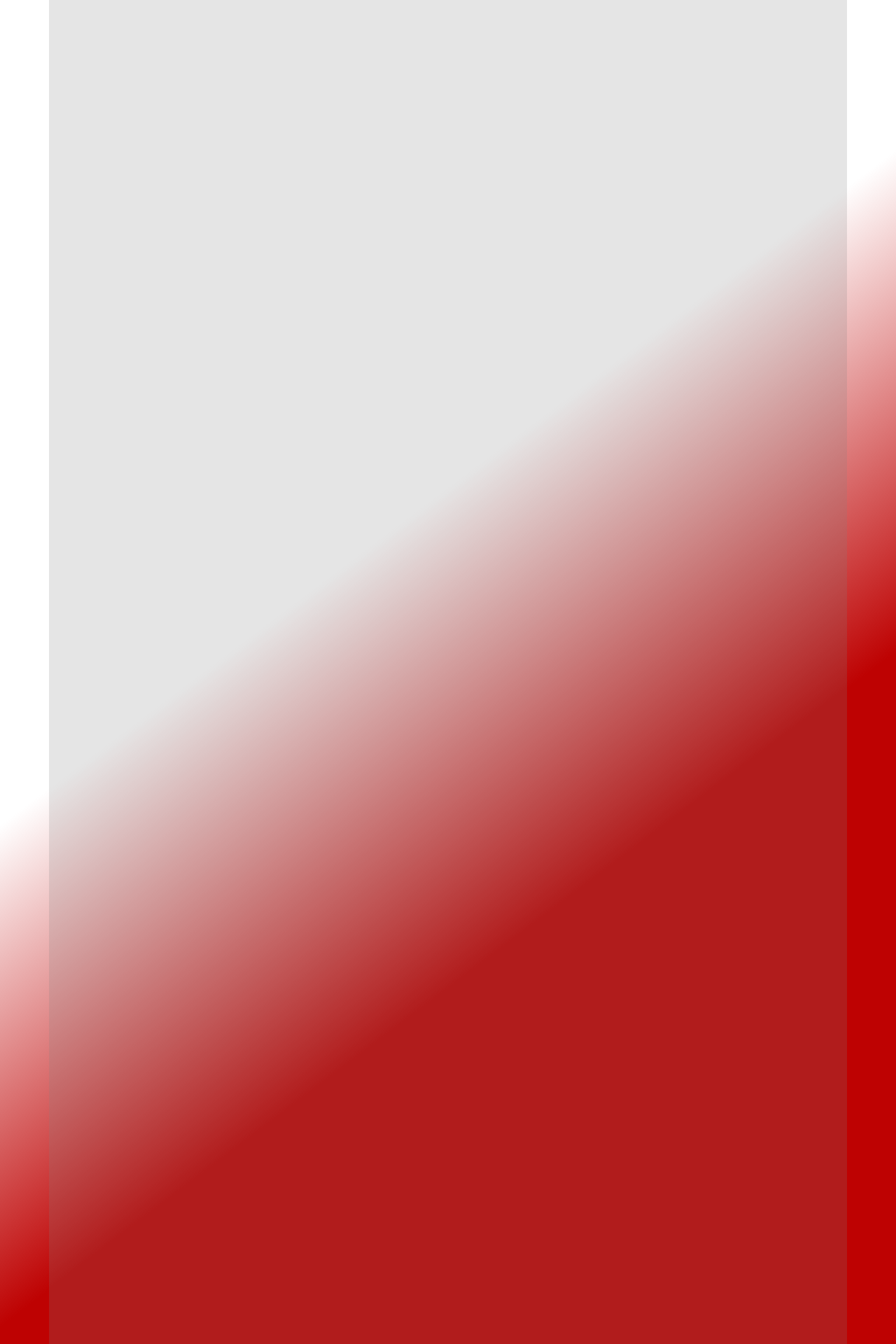
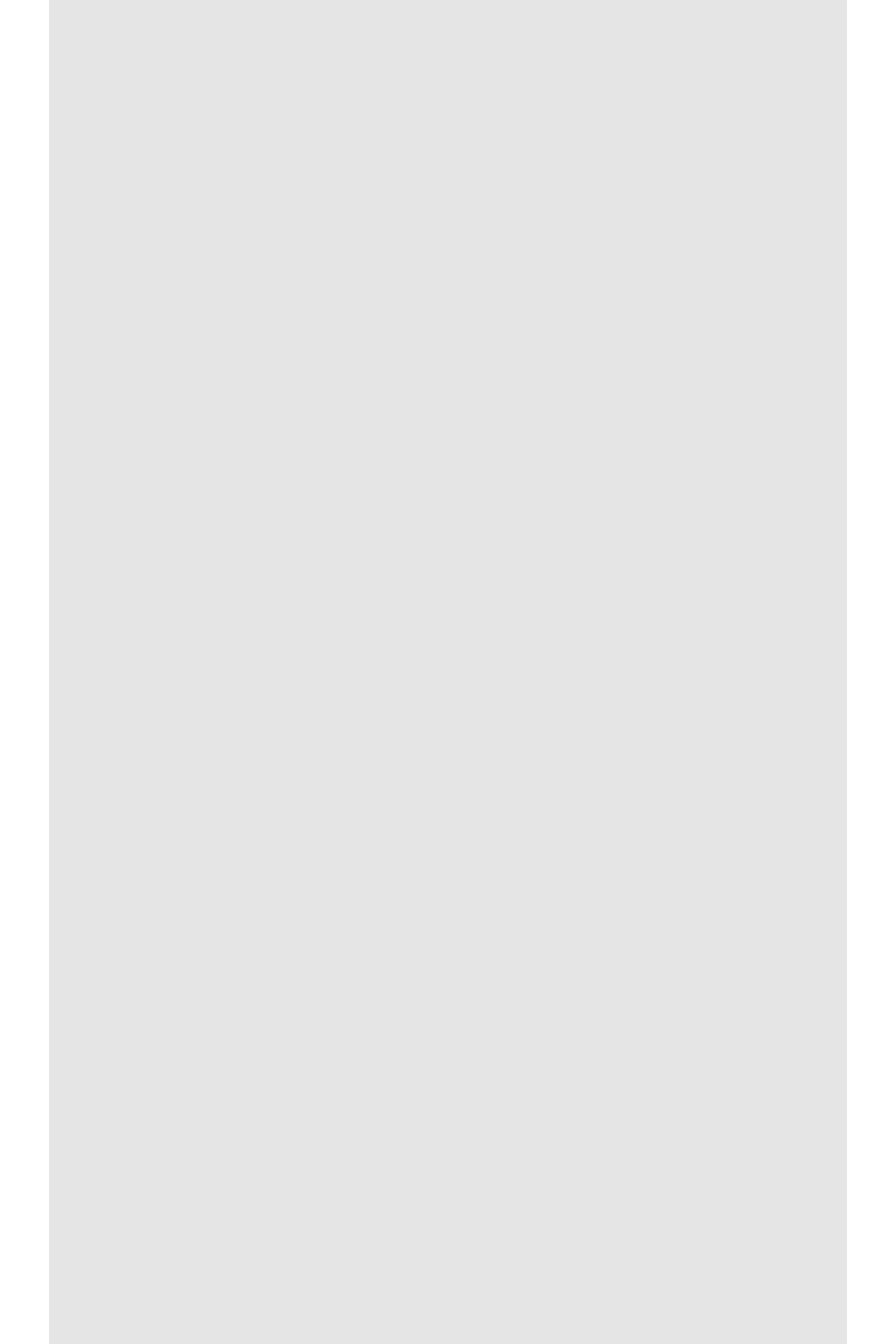
Before and after one commit to Sanya30061991/SimpleResumeDjangoProject, a Python web app: template ResumeContent/templates/ResumeContent/starting.html in a window 1280 px wide. Shown: the part 748-2668 px from the top of the page at 70% size. Run offline with Jinja, Linux system fonts and the light colour scheme; the template is opened without the code that fills it, so the values that code supplies are empty; some libraries are stand-ins or nearby versions.

Commit message:
Rejected bad night-time idea

```diff
--- a/ResumeContent/templates/ResumeContent/starting.html
+++ b/ResumeContent/templates/ResumeContent/starting.html
@@ -14,7 +14,6 @@ body {
     overflow-x:hidden;
     margin: 0 !important;
     padding: 0 !important;
-    background: linear-gradient(143deg, #ffffff 51%, #be0202 70%);
 }
 .navig {
     text-align: center;
```
